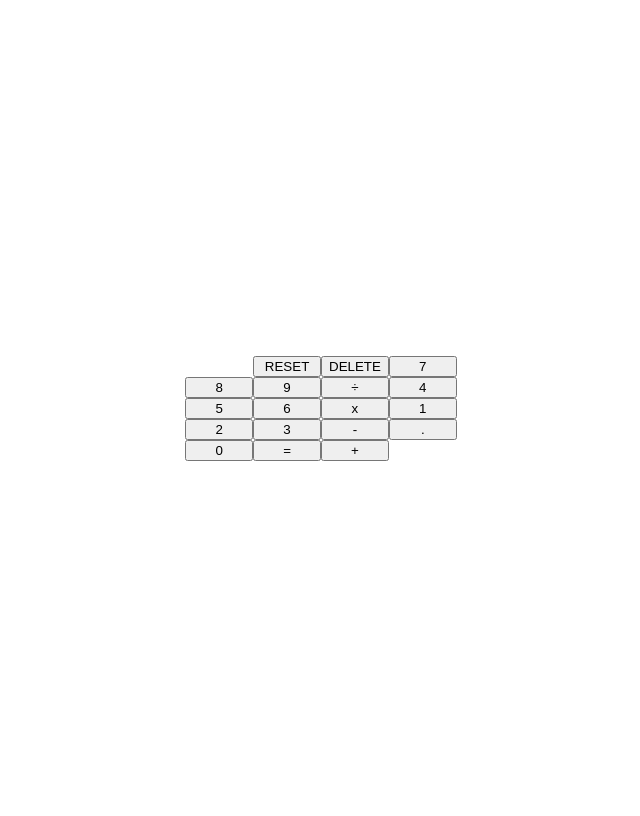
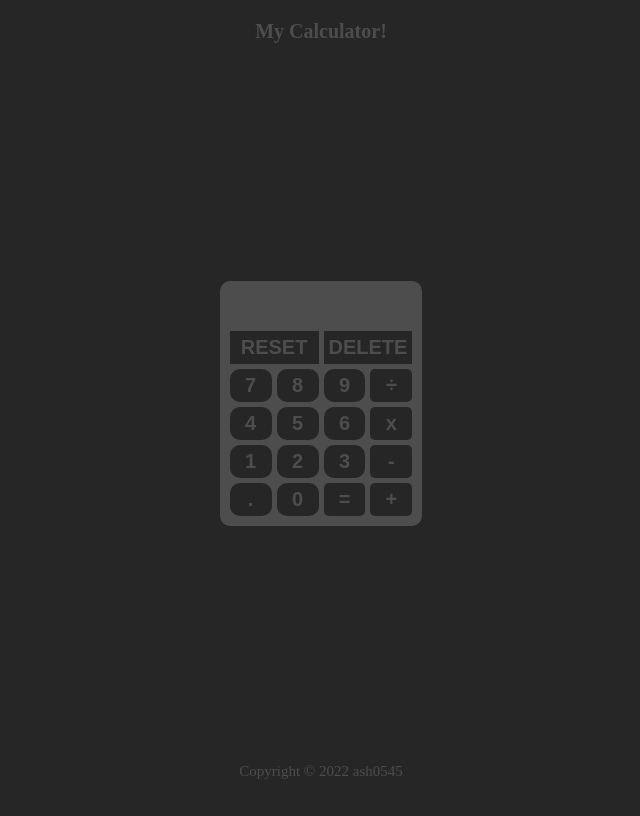
Before and after one commit to ash0545/Calculator, a plain HTML site: page index.html in a window 1280 px wide. Shown: the whole page, without its empty margins (319-959 px from the left). Drawn offline with Linux system fonts and the light colour scheme.

Commit message:
Fix '.' not working and add styling

```diff
--- a/index.html
+++ b/index.html
@@ -9,6 +9,7 @@
         <title>Calculator</title>
     </head>
     <body>
+        <div class="header">My Calculator!</div>
         <div class="calculator">
             <div class="display"></div>
             <button id="reset">RESET</button>
@@ -25,10 +26,11 @@
             <button id="2" class="number">2</button>
             <button id="3" class="number">3</button>
             <button id="-" class="operator">-</button>
-            <button id=".">.</button>
+            <button id="." class="number">.</button>
             <button id="0" class="number">0</button>
             <button id="=" class="operator">=</button>
             <button id="+" class="operator">+</button>
         </div>
+        <div class="footer">Copyright © 2022 ash0545</div>
     </body>
 </html>
--- a/styles.css
+++ b/styles.css
@@ -1,11 +1,75 @@
+:root {
+    --dark-color: #262626;
+    --light-color: #4D4D4D;
+}
+
 body {
+    padding: 0;
+    margin: 0;
     min-height: 100vh;
+    display: flex;
+    flex-direction: column;
+    justify-content: space-between;
+    align-items: center;
+    background-color: var(--dark-color);
+}
+
+.header {
     display: flex;
     justify-content: center;
     align-items: center;
+    padding: 20px;
+    color: var(--light-color);
+    font-size: 20px;
+    font-weight: bolder;
 }
 
 .calculator {
     display: grid;
     grid-template-columns: repeat(4, 1fr);
+    background-color: var(--light-color);
+    padding: 10px;
+    gap: 5px;
+    border-radius: 10px;
 }
+
+button {
+    border: none;
+    background-color: var(--dark-color);
+    color: var(--light-color);
+    padding: 5px;
+    font-size: 20px;
+    font-weight: bold;
+}
+
+#reset,
+#delete {
+    grid-column: span 2;
+}
+
+.number {
+    border-radius: 10px;
+}
+
+.operator {
+    border-radius: 5px;
+}
+
+.display {
+    grid-column: span 4;
+    text-align: right;
+    min-height: 25px;
+    color: var(--dark-color);
+    padding: 5px;
+    font-size: 20px;
+    font-weight: bolder;
+}
+
+.footer {
+    display: flex;
+    justify-content: center;
+    align-items: center;
+    padding: 20px;
+    color: var(--light-color);
+    font-size: 15px;
+}
```
